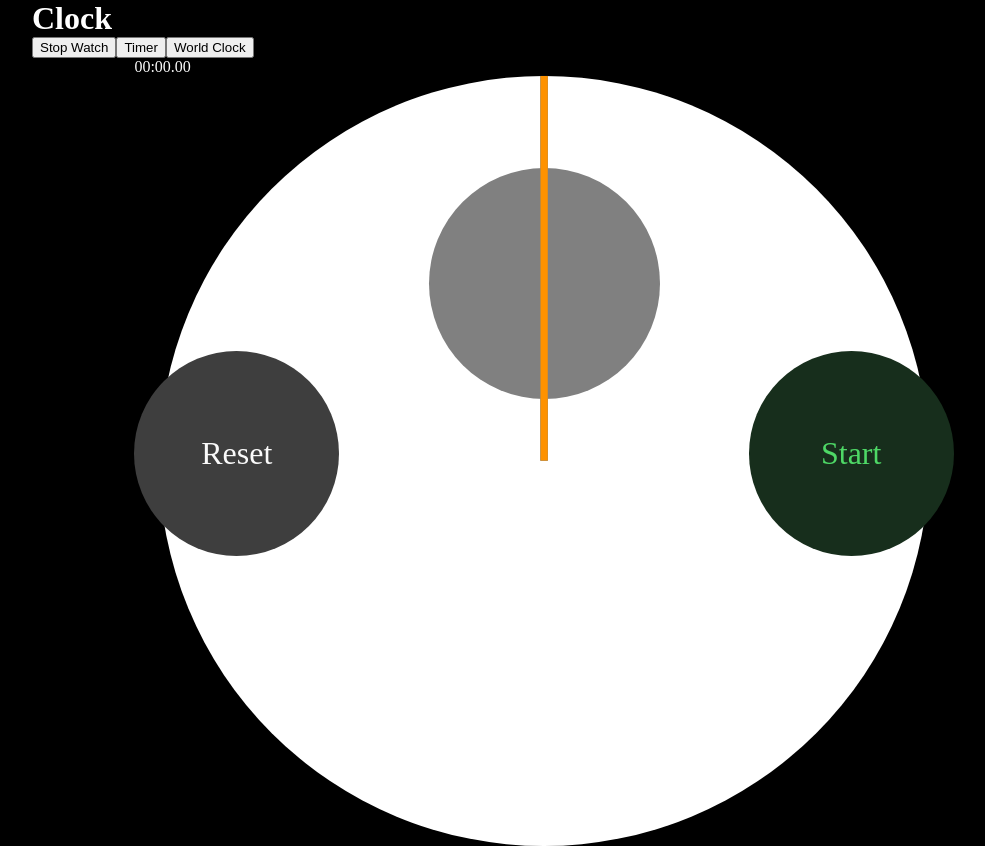
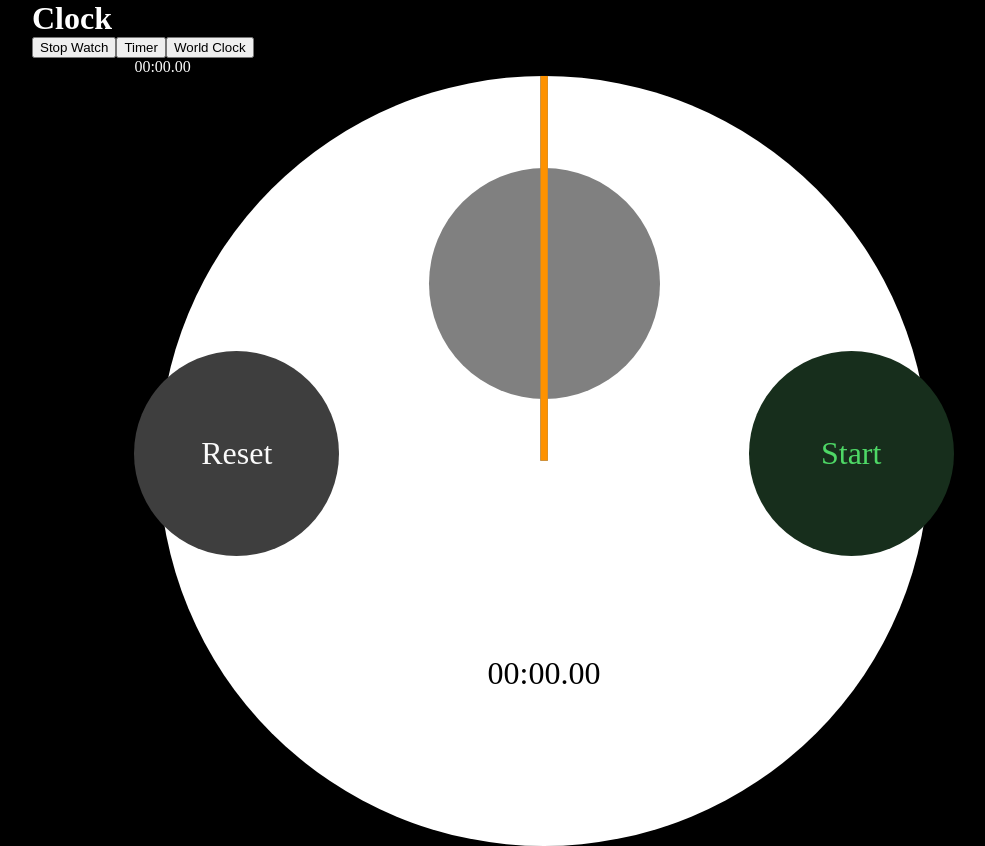
Before and after one commit to makaronma/mkron-clock, a React (Create React App) app: page / in a window 1280 px wide. Both pictures are taken after a click on the button "Stop Watch". Shown: the whole page, without its empty margins (96-1081 px from the left). Built offline with nearby package versions, Linux system fonts and the light colour scheme; the HTML template or start-up script is replaced by a standard one.

Commit message:
stopwatch-lapDisplay add useMemo

```diff
--- a/src/StopWatch/Clock.js
+++ b/src/StopWatch/Clock.js
@@ -1,13 +1,15 @@
-import React, { useMemo } from "react";
+import React from "react";
+import { getDisplayTime } from "../utils";
 
 const Clock = ({ ms, lapMs }) => {
-  const msDeg = useMemo(() => (ms / 60000) * 360 - 90, [ms]);
-  const lapMsDeg = useMemo(() => (lapMs / 60000) * 360 - 90, [lapMs]);
-  const mmDeg = useMemo(() => (ms / 60000 / 60) * 360 - 90, [ms]);
+  const msDeg = (ms / 60000) * 360 - 90;
+  const lapMsDeg = (lapMs / 60000) * 360 - 90;
+  const mmDeg = (ms / 60000 / 60) * 360 - 90;
   return (
     <div id="clock">
       {/* Seconds */}
       <div className="circle">
+        <div className="time">{getDisplayTime(ms)}</div>
         {/* Minutes */}
         <div className="mini-circle">
           <div
--- a/src/StopWatch/LapDisplay.js
+++ b/src/StopWatch/LapDisplay.js
@@ -1,7 +1,23 @@
-import React from "react";
+import React, { useMemo } from "react";
 import { getDisplayTime } from "../utils";
 
 const LapDisplay = ({ lapTimeDifList, currentLapDuration }) => {
+  const lapDisplayList = useMemo(() => {
+    // console.log("render");
+    return lapTimeDifList
+      .slice(0)
+      .reverse()
+      .map((lap, index) => {
+        // console.log("asd");
+        return (
+          <div className="lap" key={index}>
+            <div className="left">Lap {lapTimeDifList.length - index}</div>
+            <div className="right">{getDisplayTime(lap)}</div>
+          </div>
+        );
+      });
+  }, [lapTimeDifList]);
+
   return (
     <div id="lapDisplay">
       {currentLapDuration ? (
@@ -11,19 +27,23 @@ const LapDisplay = ({ lapTimeDifList, currentLapDuration }) => {
         </div>
       ) : null}
 
-      {lapTimeDifList
-        .slice(0)
-        .reverse()
-        .map((lap, index) => {
-          return (
-            <div className="lap" key={index}>
-              <div className="left">Lap {lapTimeDifList.length - index}</div>
-              <div className="right">{getDisplayTime(lap)}</div>
-            </div>
-          );
-        })}
+      {lapDisplayList}
     </div>
   );
 };
 
 export default LapDisplay;
+
+// Bad Performace:
+// const lapDisplayList = lapTimeDifList
+//     .slice(0)
+//     .reverse()
+//     .map((lap, index) => {
+//       console.log('asd');
+//       return (
+//         <div className="lap" key={index}>
+//           <div className="left">Lap {lapTimeDifList.length - index}</div>
+//           <div className="right">{getDisplayTime(lap)}</div>
+//         </div>
+//       );
+//     });
--- a/src/scss/stopwatch.scss
+++ b/src/scss/stopwatch.scss
@@ -79,6 +79,14 @@
     height: 100%;
     background-color: white;
     border-radius: 100%;
+    .time{
+      position: absolute;
+      bottom: 20%;
+      width: 100%;
+      color: black;
+      text-align: center;
+      font-size: max(2.5vw, 22px);
+    }
   }
   .mini-circle {
     position: absolute;
@@ -111,7 +119,7 @@
   #lapDisplay {
     font-size: max(2.5vw, 22px);
     max-height: 35vh;
-    overflow-y: scroll;
+    overflow-y: auto;
     .lap {
       display: flex;
       justify-content: space-between;
```
